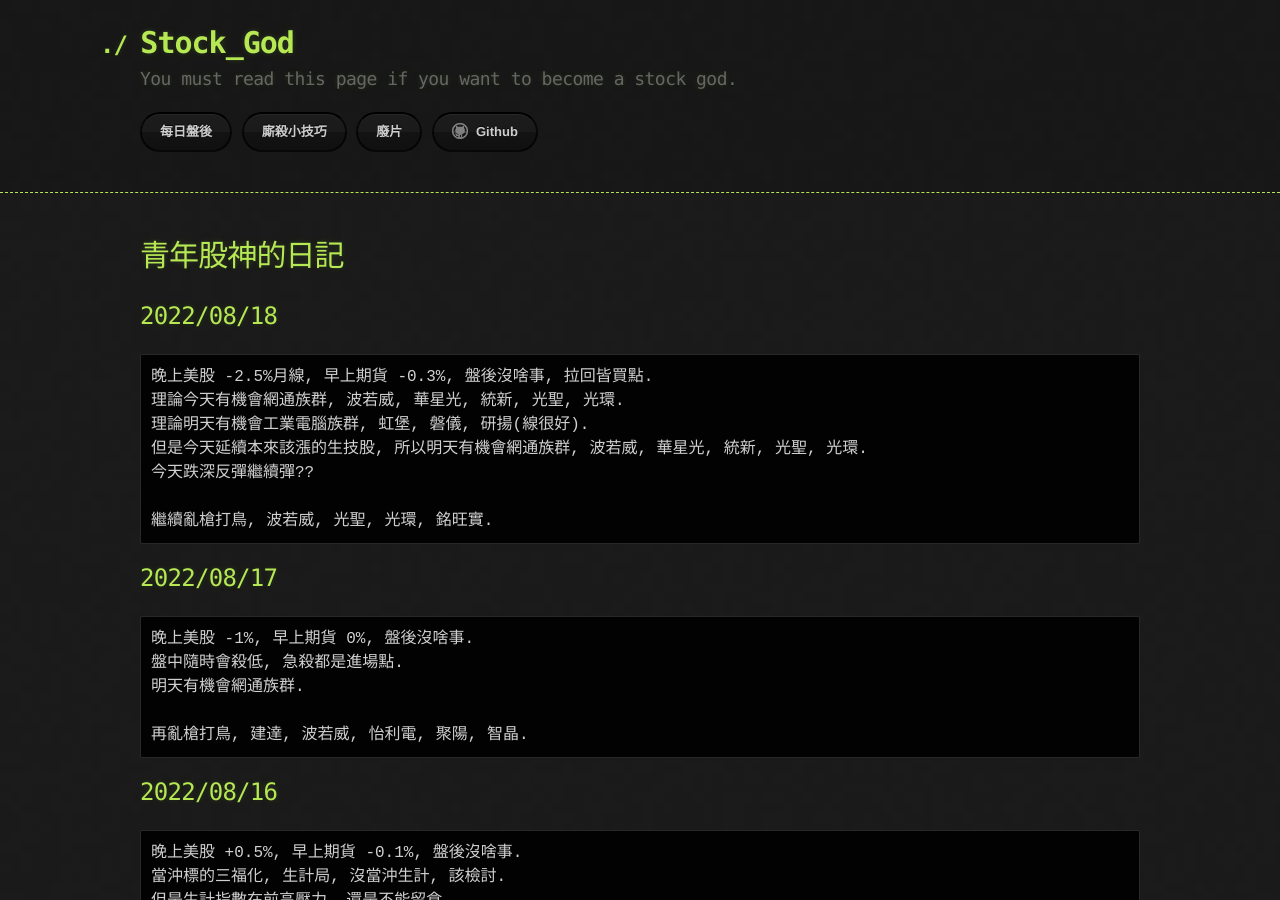
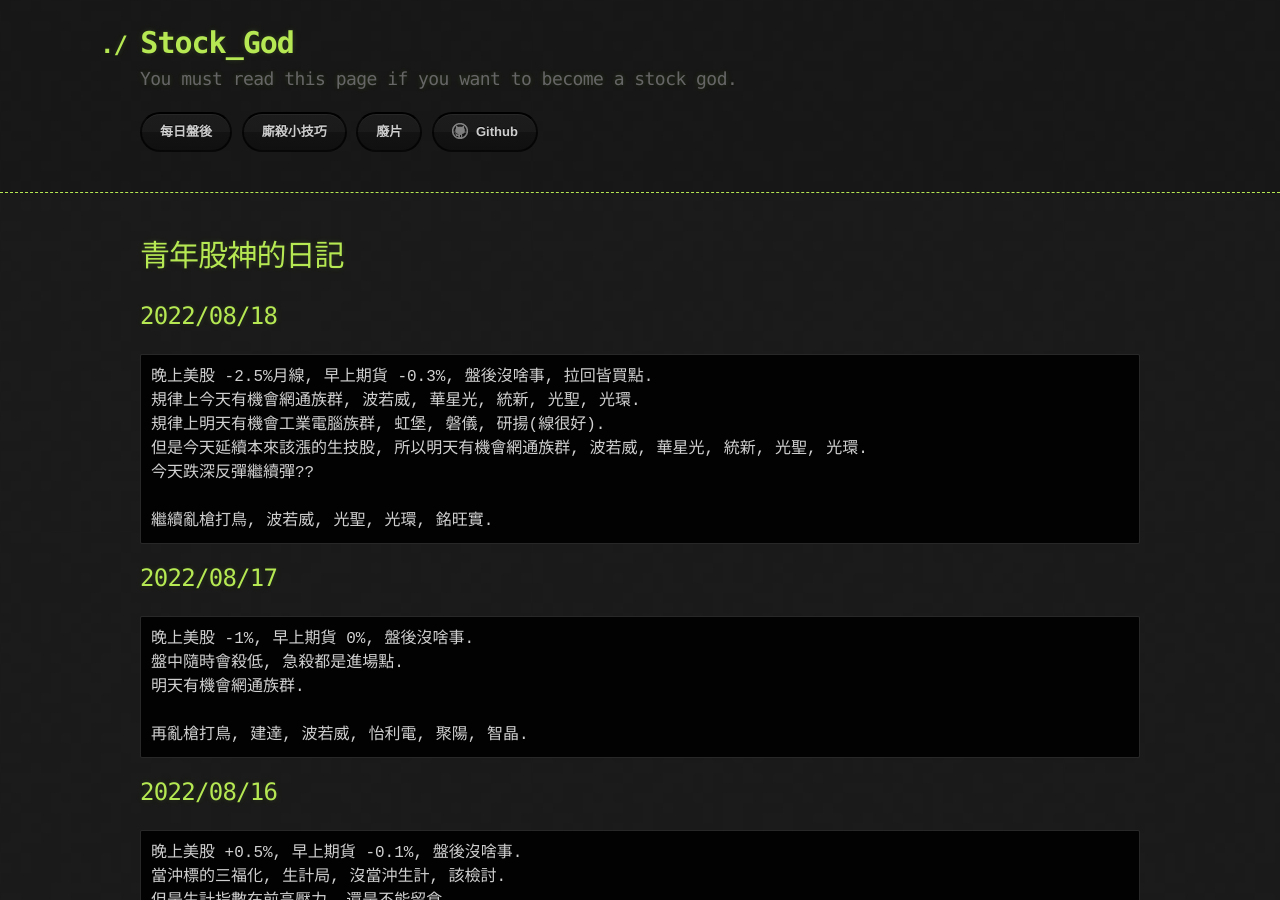
Before and after one commit to lepg5487/Stock_God, a Jekyll site: the page built from index.md, in a window 1280 px wide and 900 px high. Built offline with Jekyll 4.4.1, drawn with Linux system fonts in a browser that asks for light colours; our own code applies the rules of GitHub Pages for plain Markdown files.

Commit message:
Update index.md

````diff
--- a/index.md
+++ b/index.md
@@ -7,8 +7,8 @@ layout: testlayouts
 ## 2022/08/18
 ```
 晚上美股 -2.5%月線, 早上期貨 -0.3%, 盤後沒啥事, 拉回皆買點.
-理論今天有機會網通族群, 波若威, 華星光, 統新, 光聖, 光環.
-理論明天有機會工業電腦族群, 虹堡, 磐儀, 研揚(線很好).
+規律上今天有機會網通族群, 波若威, 華星光, 統新, 光聖, 光環.
+規律上明天有機會工業電腦族群, 虹堡, 磐儀, 研揚(線很好).
 但是今天延續本來該漲的生技股, 所以明天有機會網通族群, 波若威, 華星光, 統新, 光聖, 光環.
 今天跌深反彈繼續彈??
 
````
